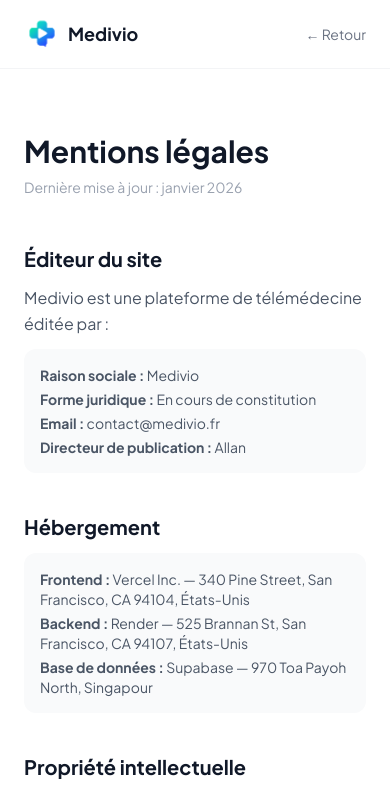
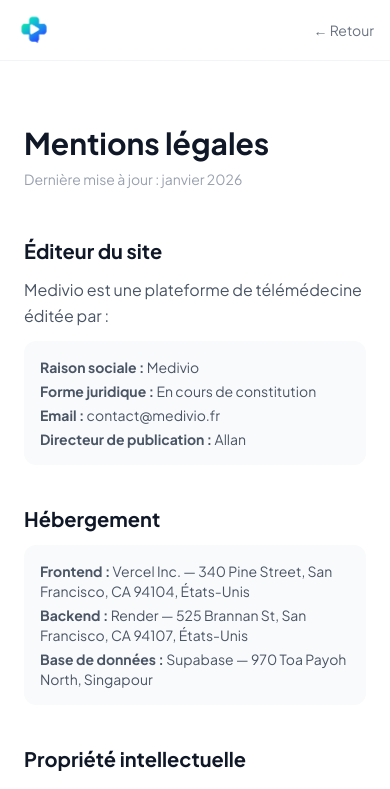
Before and after one commit to All185/medivio-frontend, a Next.js app: page /legal in a window 390 px wide. Shown: the top 789 px of the page. Built offline with nearby package versions, Linux system fonts and the light colour scheme.

Commit message:
fix: headers mobile mentions légales et confidentialité

```diff
--- a/app/legal/page.tsx
+++ b/app/legal/page.tsx
@@ -7,10 +7,10 @@ export default function LegalPage() {
 
   return (
     <div className="min-h-screen bg-white">
-      <header className="bg-white border-b border-gray-100 px-6 py-4 flex items-center justify-between">
+      <header className="bg-white border-b border-gray-100 px-4 py-3 flex items-center justify-between">
         <div className="flex items-center gap-2 cursor-pointer" onClick={() => router.push('/')}>
           <Image src="/logo.png" alt="Medivio" width={36} height={36} />
-          <span className="font-bold text-gray-900 text-lg">Medivio</span>
+          <span className="font-bold text-gray-900 text-lg hidden sm:block">Medivio</span>
         </div>
         <button onClick={() => router.back()} className="text-sm text-gray-500 hover:text-gray-700">← Retour</button>
       </header>
--- a/app/privacy/page.tsx
+++ b/app/privacy/page.tsx
@@ -7,10 +7,10 @@ export default function PrivacyPage() {
 
   return (
     <div className="min-h-screen bg-white">
-      <header className="bg-white border-b border-gray-100 px-6 py-4 flex items-center justify-between">
+      <header className="bg-white border-b border-gray-100 px-4 py-3 flex items-center justify-between">
         <div className="flex items-center gap-2 cursor-pointer" onClick={() => router.push('/')}>
           <Image src="/logo.png" alt="Medivio" width={36} height={36} />
-          <span className="font-bold text-gray-900 text-lg">Medivio</span>
+          <span className="font-bold text-gray-900 text-lg hidden sm:block">Medivio</span>
         </div>
         <button onClick={() => router.back()} className="text-sm text-gray-500 hover:text-gray-700">← Retour</button>
       </header>
```
